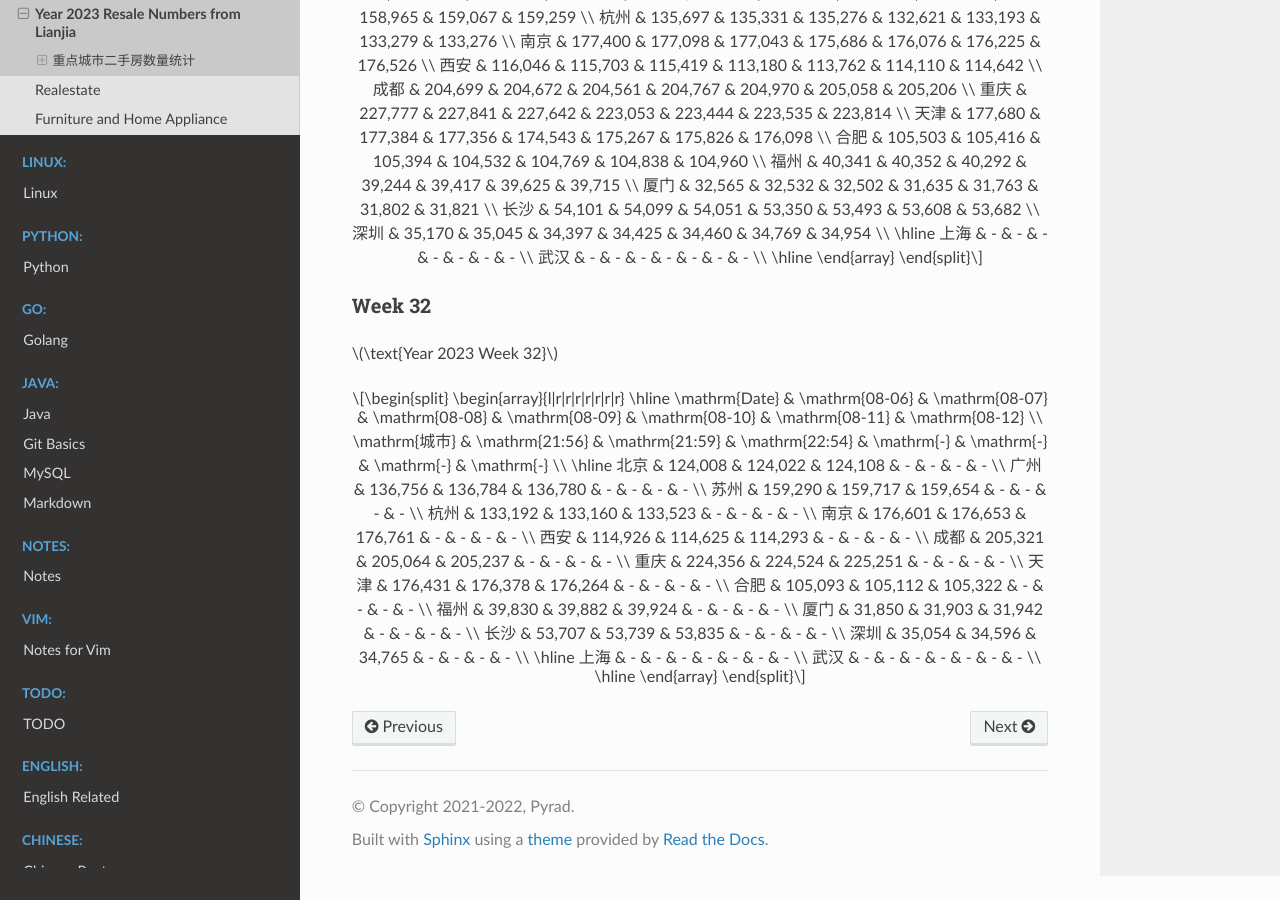
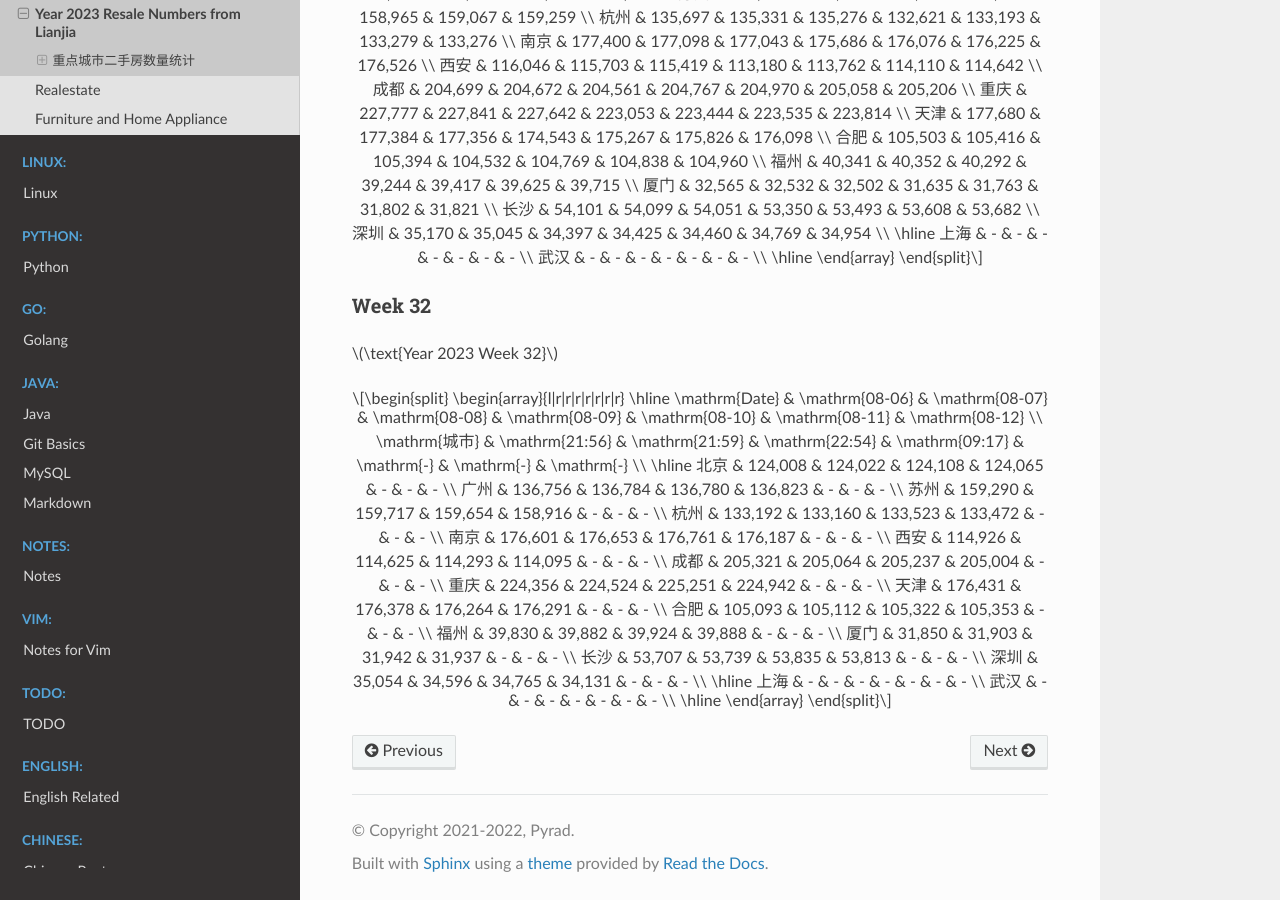
Before and after one commit to Pyrad/pyradnotes, a Sphinx documentation site: the page built from source/RealEstate/resalenumbers2023.md, in a window 1280 px wide and 900 px high, scrolled down 10910 px. Built offline with Sphinx 7.4.7 and the Read the Docs theme 2.0.0, drawn with Linux system fonts in a browser that asks for light colours; a script that is not in the unit is left out.

Commit message:
Realestate Update resale numbers 2023-08-09 09:17

```diff
--- a/source/RealEstate/resalenumbers2023.md
+++ b/source/RealEstate/resalenumbers2023.md
@@ -738,22 +738,22 @@
 \begin{array}{l|r|r|r|r|r|r|r}
 \hline
 \mathrm{Date} & \mathrm{08-06} & \mathrm{08-07} & \mathrm{08-08} & \mathrm{08-09} & \mathrm{08-10} & \mathrm{08-11} & \mathrm{08-12} \\
-\mathrm{城市} & \mathrm{21:56} & \mathrm{21:59} & \mathrm{22:54} & \mathrm{-} & \mathrm{-} & \mathrm{-} & \mathrm{-} \\
+\mathrm{城市} & \mathrm{21:56} & \mathrm{21:59} & \mathrm{22:54} & \mathrm{09:17} & \mathrm{-} & \mathrm{-} & \mathrm{-} \\
 \hline
-北京 & 124,008 & 124,022 & 124,108 & - & - & - & - \\
-广州 & 136,756 & 136,784 & 136,780 & - & - & - & - \\
-苏州 & 159,290 & 159,717 & 159,654 & - & - & - & - \\
-杭州 & 133,192 & 133,160 & 133,523 & - & - & - & - \\
-南京 & 176,601 & 176,653 & 176,761 & - & - & - & - \\
-西安 & 114,926 & 114,625 & 114,293 & - & - & - & - \\
-成都 & 205,321 & 205,064 & 205,237 & - & - & - & - \\
-重庆 & 224,356 & 224,524 & 225,251 & - & - & - & - \\
-天津 & 176,431 & 176,378 & 176,264 & - & - & - & - \\
-合肥 & 105,093 & 105,112 & 105,322 & - & - & - & - \\
-福州 & 39,830 & 39,882 & 39,924 & - & - & - & - \\
-厦门 & 31,850 & 31,903 & 31,942 & - & - & - & - \\
-长沙 & 53,707 & 53,739 & 53,835 & - & - & - & - \\
-深圳 & 35,054 & 34,596 & 34,765 & - & - & - & - \\
+北京 & 124,008 & 124,022 & 124,108 & 124,065 & - & - & - \\
+广州 & 136,756 & 136,784 & 136,780 & 136,823 & - & - & - \\
+苏州 & 159,290 & 159,717 & 159,654 & 158,916 & - & - & - \\
+杭州 & 133,192 & 133,160 & 133,523 & 133,472 & - & - & - \\
+南京 & 176,601 & 176,653 & 176,761 & 176,187 & - & - & - \\
+西安 & 114,926 & 114,625 & 114,293 & 114,095 & - & - & - \\
+成都 & 205,321 & 205,064 & 205,237 & 205,004 & - & - & - \\
+重庆 & 224,356 & 224,524 & 225,251 & 224,942 & - & - & - \\
+天津 & 176,431 & 176,378 & 176,264 & 176,291 & - & - & - \\
+合肥 & 105,093 & 105,112 & 105,322 & 105,353 & - & - & - \\
+福州 & 39,830 & 39,882 & 39,924 & 39,888 & - & - & - \\
+厦门 & 31,850 & 31,903 & 31,942 & 31,937 & - & - & - \\
+长沙 & 53,707 & 53,739 & 53,835 & 53,813 & - & - & - \\
+深圳 & 35,054 & 34,596 & 34,765 & 34,131 & - & - & - \\
 \hline
 上海 & - & - & - & - & - & - & - \\
 武汉 & - & - & - & - & - & - & - \\
```
Also changed, not shown: 1 other file.
